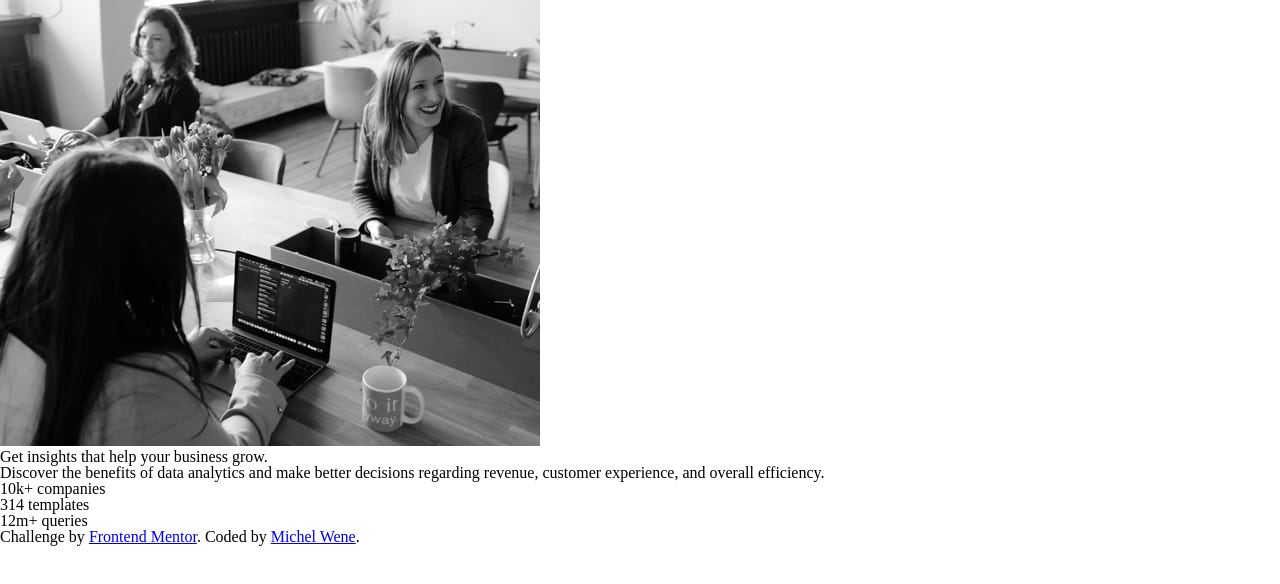
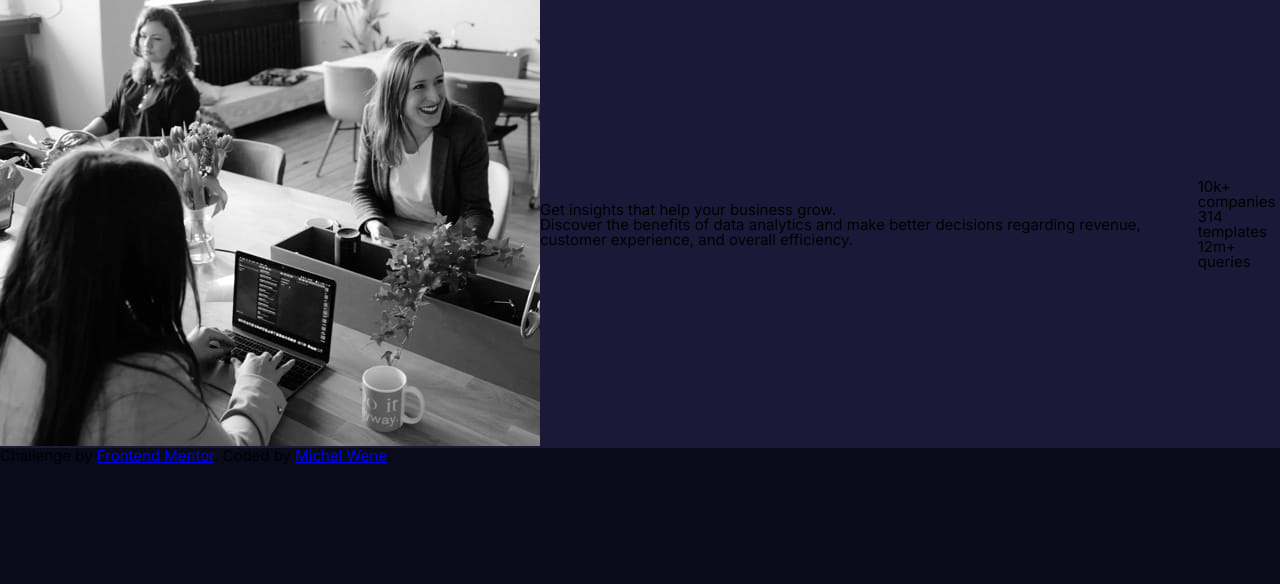
Before and after one commit to michelwene/stats-preview-card, a plain HTML site: page index.html in a window 1280 px wide. Drawn offline with Linux system fonts and the light colour scheme.

Commit message:
Primeiras configurações com css

```diff
--- a/css/style.css
+++ b/css/style.css
@@ -0,0 +1,18 @@
+html{
+    max-width: 1440px;
+    background-color: hsl(233, 47%, 7%);
+}
+body{
+    font-size: 15px;
+    font-family: 'Inter', 'Lexend Deca';
+}
+
+.card{
+    background-color: hsl(244, 38%, 16%);
+
+}
+
+.card .content{
+    display: flex;
+    align-items: center;
+}
--- a/index.html
+++ b/index.html
@@ -12,10 +12,21 @@
       sizes="32x32"
       href="./images/favicon-32x32.png"
     />
+    <link rel="preconnect" href="https://fonts.googleapis.com">
+    <link rel="preconnect" href="https://fonts.gstatic.com" crossorigin>
+    <link href="https://fonts.googleapis.com/css2?family=Inter:wght@702&display=swap" rel="stylesheet">
+    <link rel="preconnect" href="https://fonts.googleapis.com">
+    <link rel="preconnect" href="https://fonts.gstatic.com" crossorigin>
+    <link href="https://fonts.googleapis.com/css2?family=Inter&display=swap" rel="stylesheet">
+    <link rel="preconnect" href="https://fonts.googleapis.com">
+    <link rel="preconnect" href="https://fonts.gstatic.com" crossorigin>
+    <link href="https://fonts.googleapis.com/css2?family=Lexend+Deca&display=swap" rel="stylesheet">
     <title>Frontend Mentor | Stats preview card component</title>
   </head>
+
   <body>
-    <div>
+    <main class="card">
+    <section class="content">
       <div>
         <img src="images/image-header-desktop.jpg" />
       </div>
@@ -30,8 +41,9 @@
           <li>314 templates</li>
           <li>12m+ queries</li>
         </ul>
-      </div>
+      </section>
     </div>
+  </main>
     <footer>
       <div class="attribution">
         Challenge by
```
